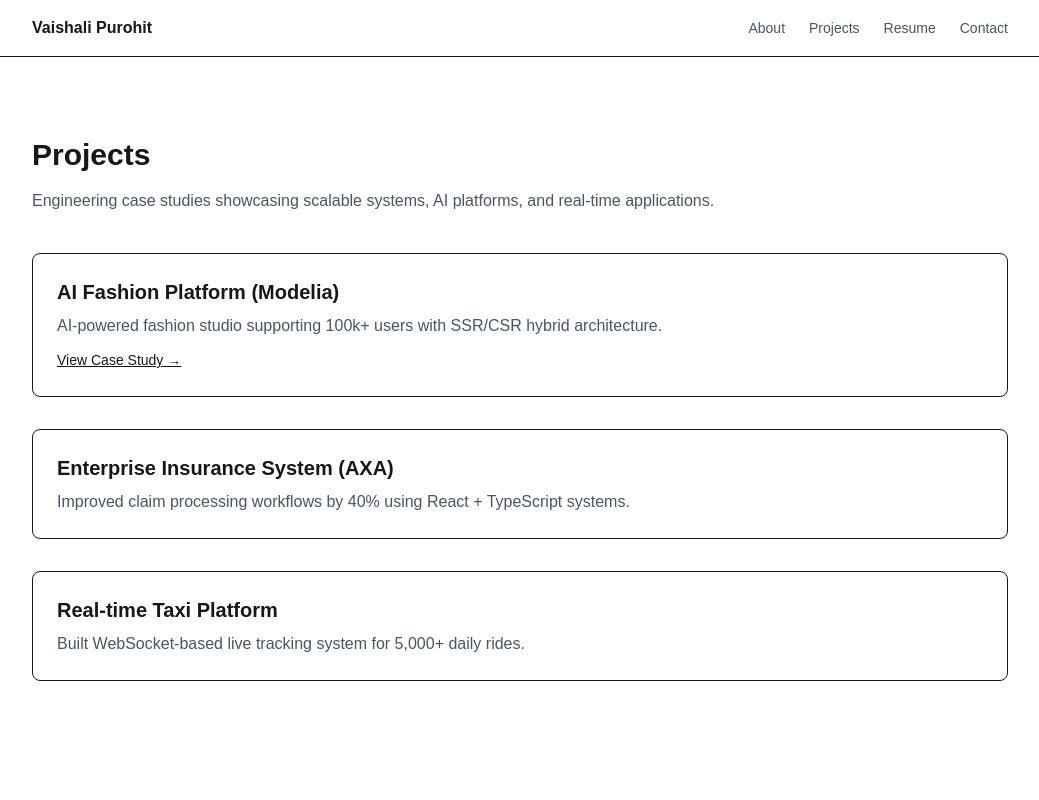
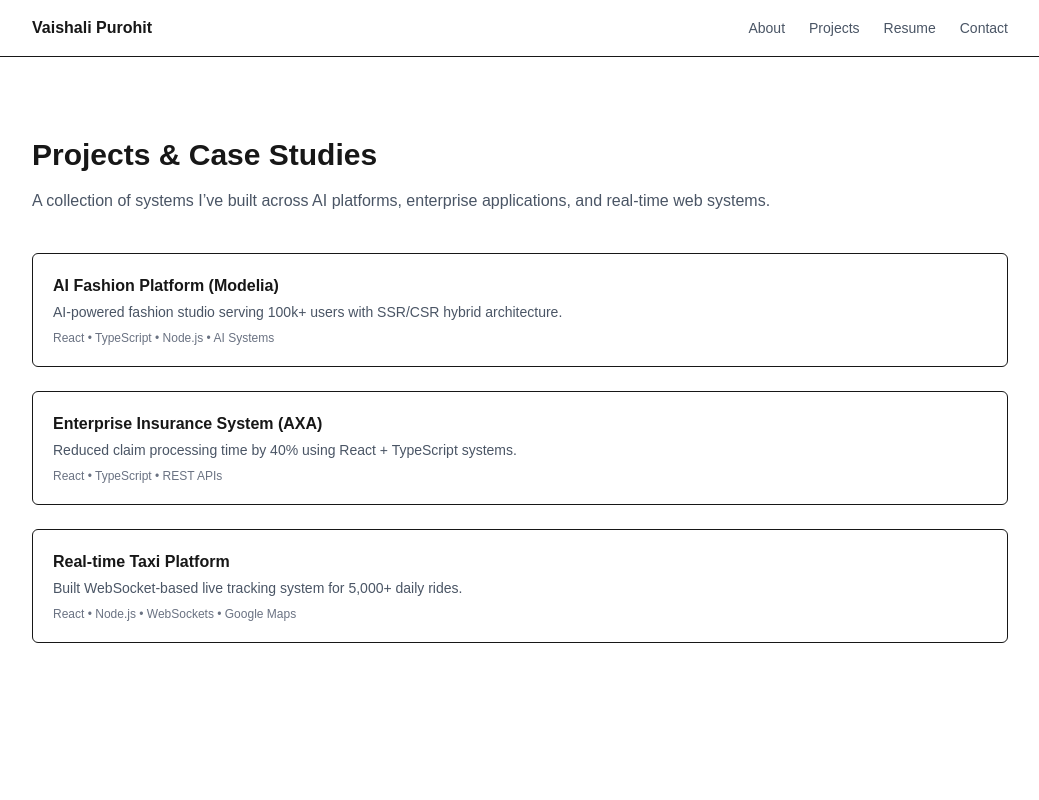
Before and after one commit to vaishali-purohit/vaishali-portfolio, a Next.js app: page /projects in a window 1280 px wide. Shown: the top 800 px of the page, without its empty margins (120-1159 px from the left). Built offline with nearby package versions, Linux system fonts and the light colour scheme.

Commit message:
Add projects index page for improved recruiter navigation

```diff
--- a/src/app/projects/page.tsx
+++ b/src/app/projects/page.tsx
@@ -3,44 +3,46 @@ import Link from "next/link";
 export default function ProjectsPage() {
   return (
     <div className="max-w-5xl mx-auto px-6 py-20">
-      <h1 className="text-3xl font-semibold">Projects</h1>
+      <h1 className="text-3xl font-semibold">Projects & Case Studies</h1>
 
       <p className="mt-4 text-gray-600">
-        Engineering case studies showcasing scalable systems, AI platforms, and
-        real-time applications.
+        A collection of systems I’ve built across AI platforms, enterprise
+        applications, and real-time web systems.
       </p>
 
-      <div className="mt-10 space-y-8">
-        <div className="border rounded-lg p-6">
-          <h2 className="text-xl font-semibold">
-            AI Fashion Platform (Modelia)
-          </h2>
-          <p className="mt-2 text-gray-600">
-            AI-powered fashion studio supporting 100k+ users with SSR/CSR hybrid
+      <div className="mt-10 space-y-6">
+        <Link
+          href="/projects/modelia"
+          className="block border p-5 rounded-md hover:bg-gray-50"
+        >
+          <h2 className="font-semibold">AI Fashion Platform (Modelia)</h2>
+          <p className="text-sm text-gray-600 mt-1">
+            AI-powered fashion studio serving 100k+ users with SSR/CSR hybrid
             architecture.
           </p>
-          <Link
-            href="/projects/modelia"
-            className="mt-3 inline-block text-sm underline"
-          >
-            View Case Study →
-          </Link>
-        </div>
+          <p className="text-xs text-gray-500 mt-2">
+            React • TypeScript • Node.js • AI Systems
+          </p>
+        </Link>
 
-        <div className="border rounded-lg p-6">
-          <h2 className="text-xl font-semibold">
-            Enterprise Insurance System (AXA)
-          </h2>
-          <p className="mt-2 text-gray-600">
-            Improved claim processing workflows by 40% using React + TypeScript
+        <div className="border p-5 rounded-md">
+          <h2 className="font-semibold">Enterprise Insurance System (AXA)</h2>
+          <p className="text-sm text-gray-600 mt-1">
+            Reduced claim processing time by 40% using React + TypeScript
             systems.
+          </p>
+          <p className="text-xs text-gray-500 mt-2">
+            React • TypeScript • REST APIs
           </p>
         </div>
 
-        <div className="border rounded-lg p-6">
-          <h2 className="text-xl font-semibold">Real-time Taxi Platform</h2>
-          <p className="mt-2 text-gray-600">
+        <div className="border p-5 rounded-md">
+          <h2 className="font-semibold">Real-time Taxi Platform</h2>
+          <p className="text-sm text-gray-600 mt-1">
             Built WebSocket-based live tracking system for 5,000+ daily rides.
+          </p>
+          <p className="text-xs text-gray-500 mt-2">
+            React • Node.js • WebSockets • Google Maps
           </p>
         </div>
       </div>
```
